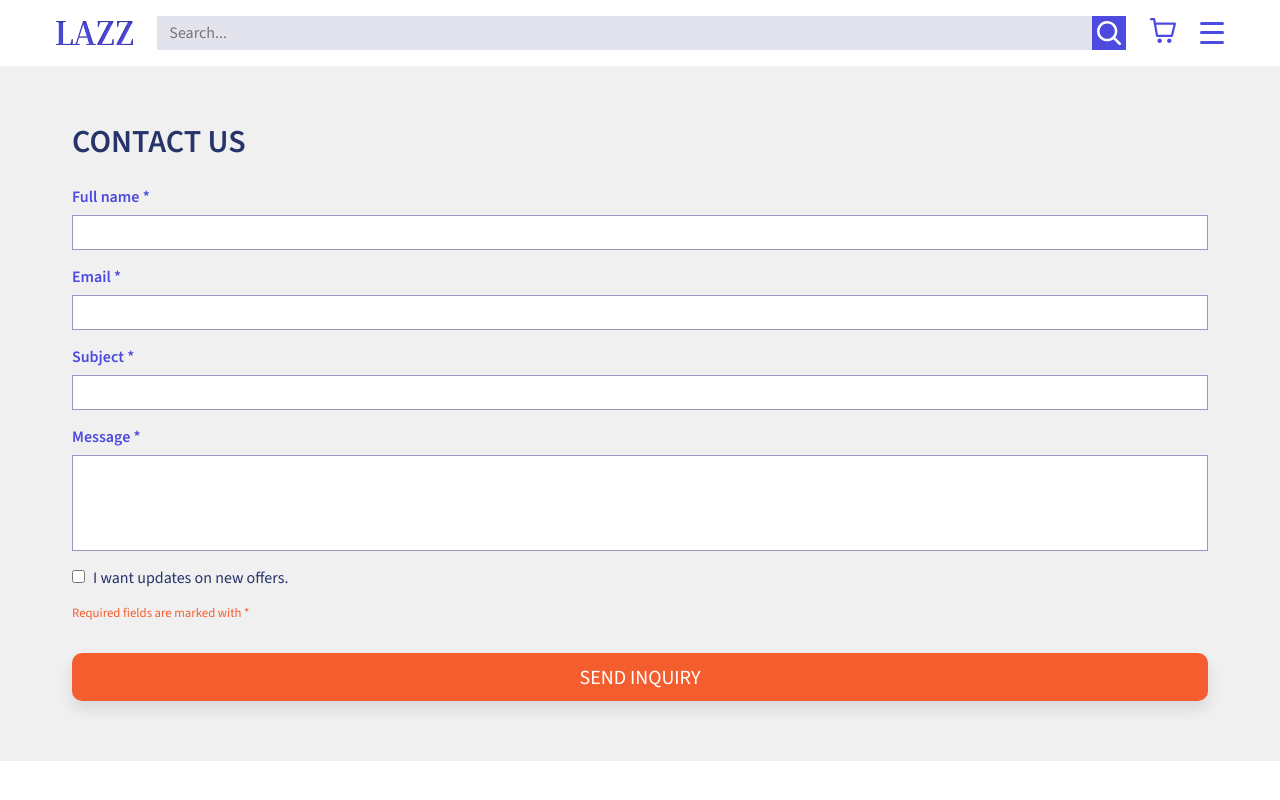
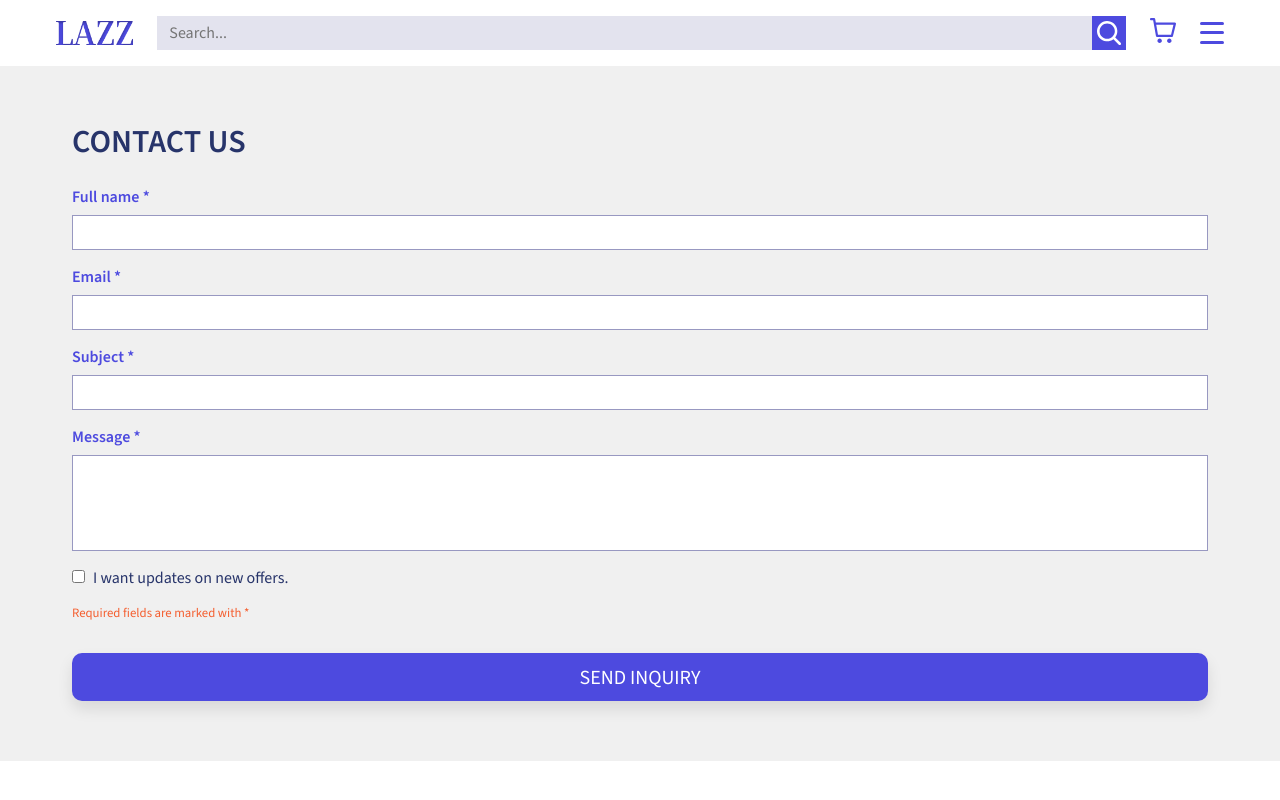
Before and after one commit to DWNWND/Frontend-Frameworks-CA-Thea, a React (Vite) app: page /contact in a window 1280 px wide. Shown: the top 800 px of the page. Built offline with nearby package versions, Linux system fonts and the light colour scheme.

Commit message:
changed the color of the send inquiry btn to use primary purple color instead of orange

```diff
--- a/src/components/button/Button.module.css
+++ b/src/components/button/Button.module.css
@@ -37,13 +37,13 @@
   color: var(--color-white);
 }
 
-.addToCart,
-.sendInquiry {
+.addToCart {
   background-color: var(--color-secondary);
   color: var(--color-white);
 }
 
-.continueShopping {
+.continueShopping,
+.sendInquiry {
   background-color: var(--color-primary);
   color: var(--color-white);
 }
```
